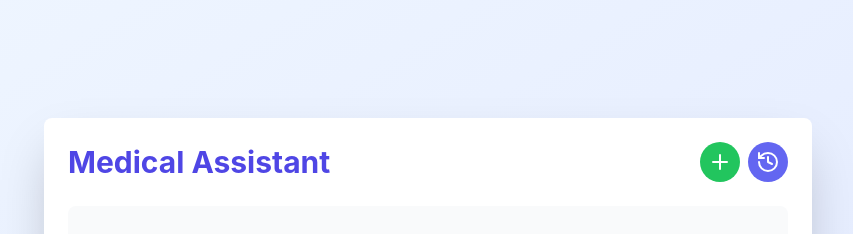
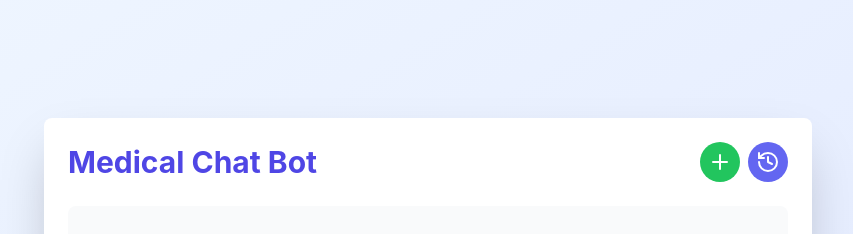
Before and after one commit to asmihsra/medical_chatbot, a React (Vite) app: page / in a window 1280 px wide. Shown: the top 234 px of the page, without its empty margins (212-1065 px from the left). Built offline with nearby package versions, Linux system fonts and the light colour scheme.

Commit message:
Update App.tsx

```diff
--- a/src/App.tsx
+++ b/src/App.tsx
@@ -71,7 +71,7 @@
         className="bg-white rounded-lg shadow-2xl p-6 w-full max-w-3xl"
       >
         <div className="flex justify-between items-center mb-6">
-          <h1 className="text-3xl font-bold text-indigo-600">Medical Assistant</h1>
+          <h1 className="text-3xl font-bold text-indigo-600">Medical Chat Bot</h1>
           <div className="flex space-x-2">
             <motion.button
               whileHover={{ scale: 1.05 }}
```
